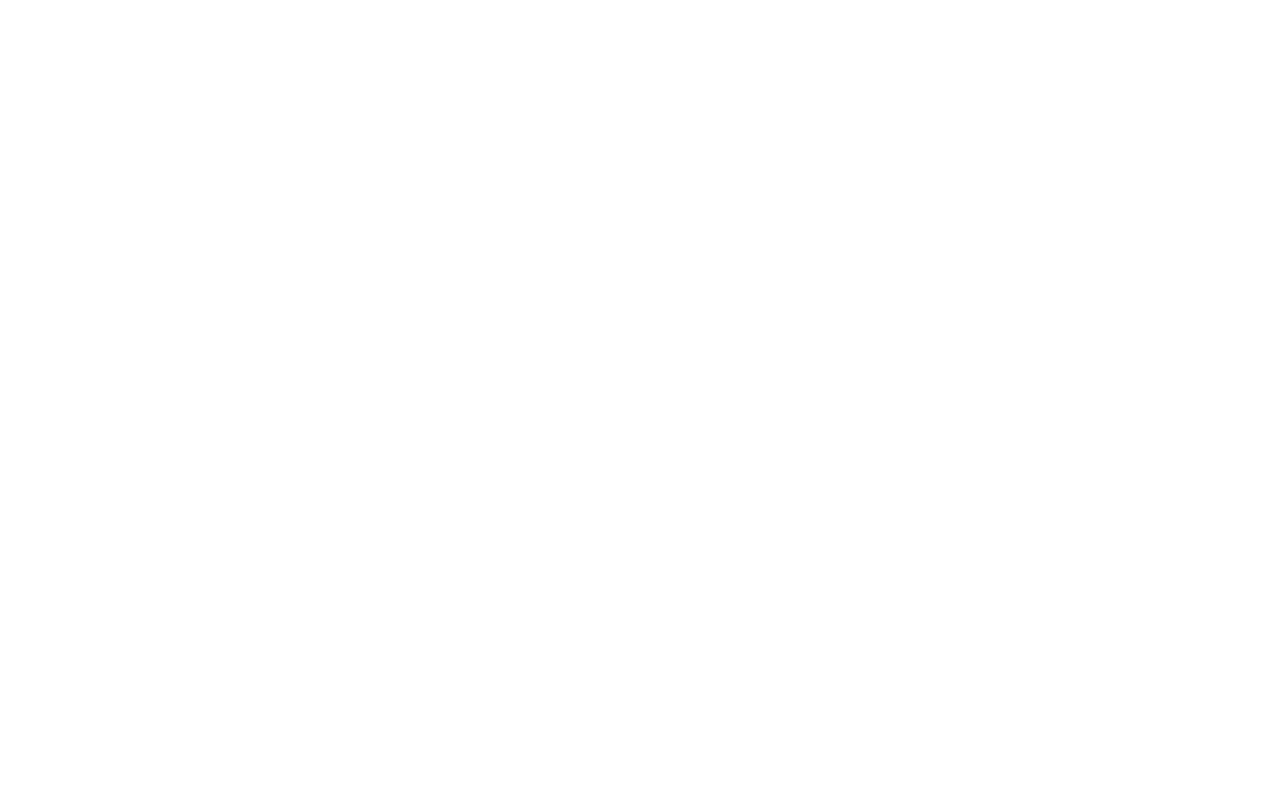
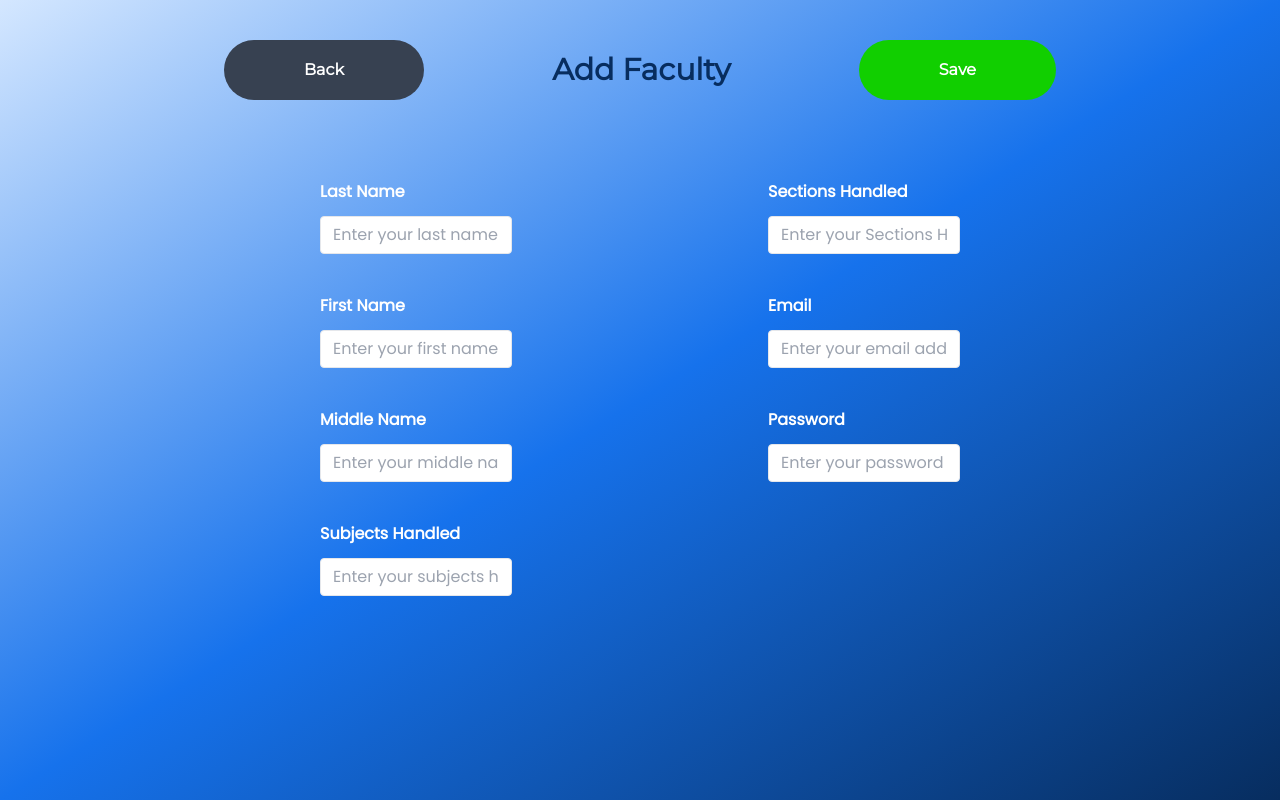
Before and after one commit to CMH7/PresentPo-Admin, a React (Vite) app: page /addfaculty in a window 1280 px wide. Before the commit this address had no page. Built offline with nearby package versions, Linux system fonts and the light colour scheme.

Commit message:
AddFacultyPage requesting to add to front-end

```diff
--- /dev/null
+++ b/src/pages/AddFaculty.tsx
@@ -0,0 +1,88 @@
+import Wrapper from "../components/Wrapper";
+
+/*stated na page na yung 'Add Faculty'
+after this, go to index.tsx to import the page*/
+export default function AddFaculty() {
+    return(
+        <Wrapper>
+            <div className="flex justify-between pt-10 px-56">
+                <button className="bg-gray-700 hover:bg-[#1672ec] text-white font-bold py-2 px-20 rounded-full focus:outline-none focus:shadow-outline"
+                        type="button">Back</button>
+                <h1 className="py-3 px-20 font-extrabold text-[#072d5f] text-3xl"
+                        type="text">Add Faculty</h1>
+                <button className="bg-[#11CF00] hover:bg-[#1672ec] text-white font-bold py-2 px-20 rounded-full focus:outline-none focus:shadow-outline"
+                        type="submit">Save</button>
+            </div>
+
+    <div className="mx-auto my-20 grid grid-cols-2 gap-x-64 poppins px-80">
+        <div className="col-span-1">
+            <form>
+                <div className="pb-10">
+                  <label className="block text-white poppins font-bold mb-3" for="last-name">Last Name</label><input className="appearance-none border rounded w-full py-2 px-3 text-gray-700 leading-tight focus:outline-none focus:shadow-outline"
+                        id="last-name"
+                        type="text"
+                        placeholder="Enter your last name"/>
+                </div>
+            </form>
+            <form>
+                <div className="pb-10">
+                    <label className="block text-white poppins font-bold mb-3" for="first-name">First Name</label>
+                        <input className="appearance-none border rounded w-full py-2 px-3 text-gray-700 leading-tight focus:outline-none focus:shadow-outline"
+                            id="first-name"
+                            type="text"
+                            placeholder="Enter your first name"/>
+                </div>
+            </form>
+            <form>
+                <div className="pb-10">
+                    <label className="block text-white font-bold mb-3" for="middle-name">Middle Name</label>
+                        <input className="appearance-none border rounded w-full py-2 px-3 text-gray-700 leading-tight focus:outline-none focus:shadow-outline"
+                            id="middle-name"
+                            type="text"
+                            placeholder="Enter your middle name"/>
+                </div>
+            </form>
+            <form>
+                <div className="pb-10">
+                    <label className="block text-white font-bold mb-3" for="subjects-handled">Subjects Handled</label>
+                        <input className="appearance-none border rounded w-full py-2 px-3 text-gray-700 leading-tight focus:outline-none focus:shadow-outline"
+                            id="subjects-handled"
+                            type="text"
+                            placeholder="Enter your subjects handled"/>
+                </div>
+            </form>
+        </div>
+
+        <div className="col-span-1">
+            <form>
+                <div className="pb-10">
+                    <label className="block text-white font-bold mb-3" for="sections-handled">Sections Handled</label>
+                        <input className="appearance-none border rounded w-full py-2 px-3 text-gray-700 leading-tight focus:outline-none focus:shadow-outline"
+                            id="sections-handled"
+                            type="text"
+                            placeholder="Enter your Sections Handled"/>
+                </div>
+            </form>
+            <form>
+                <div className="pb-10">
+                    <label className="block text-white font-bold mb-3" for="email">Email</label>
+                        <input className="appearance-none border rounded w-full py-2 px-3 text-gray-700 leading-tight focus:outline-none focus:shadow-outline"
+                            id="email"
+                            type="email"
+                            placeholder="Enter your email address"/>
+                </div>
+            </form>
+            <form>
+                <div className="pb-10">
+                    <label className="block text-white font-bold mb-3" for="password">Password</label>
+                        <input className="appearance-none border rounded w-full py-2 px-3 text-gray-700 leading-tight focus:outline-none focus:shadow-outline"
+                            id="password"
+                            type="password"
+                            placeholder="Enter your password"/>
+                </div>
+            </form>
+        </div>
+</div>
+        </Wrapper>
+    )
+}
--- a/src/pages/index.tsx
+++ b/src/pages/index.tsx
@@ -2,6 +2,7 @@
 import Signin from './Signin';
 import Dashboard from './Dashboard';
 import Students from './Students';
+import AddFaculty from './AddFaculty';
 
 export default function Pages() {
   return (
@@ -10,6 +11,7 @@
         <Route element={<Signin />} path='/' />
         <Route element={<Dashboard />} path='/dashboard' />
         <Route element={<Students />} path='/students' />
+        <Route element={<AddFaculty />} path='/addfaculty' />
       </Routes>
     </BrowserRouter>
   )
--- a/tailwind.config.js
+++ b/tailwind.config.js
@@ -8,6 +8,7 @@
 				"primary-1": "#1672ec",
 				"primary-2": "#072d5f",
 				"prm-btn-hover": "#1550a0",
+				"green": '11CF00',
 			},
 		},
 	},
```
